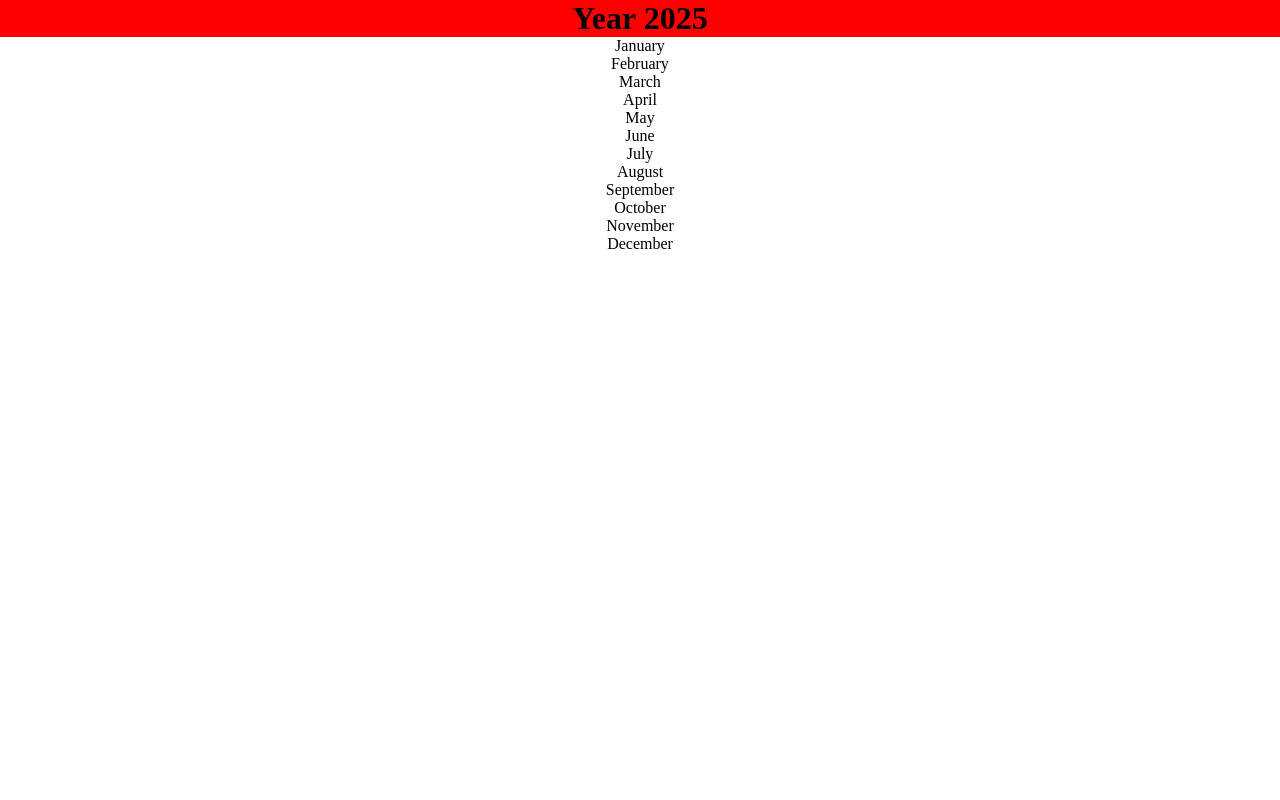
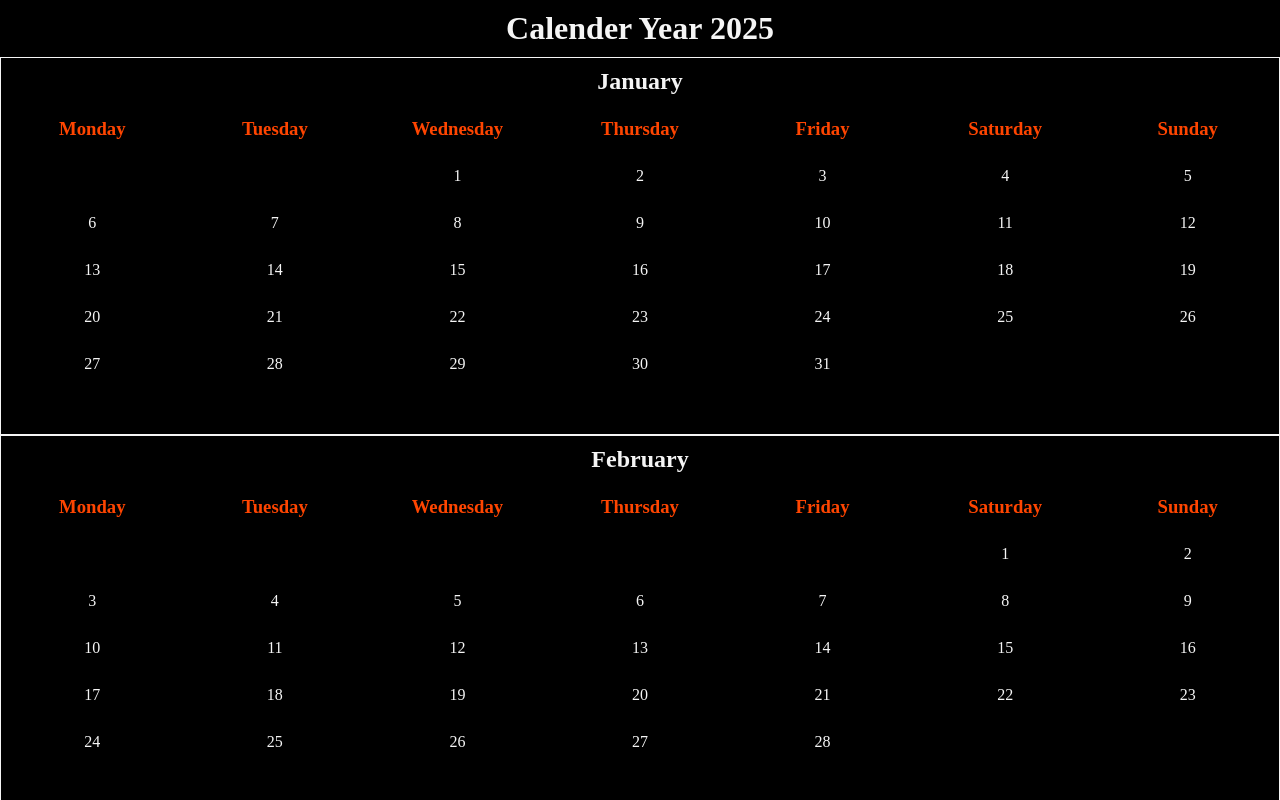
Before and after one commit to Guy0017/calendar-fe, a React (Vite) app: page / in a window 1280 px wide. Shown: the top 800 px of the page. Built offline with nearby package versions, Linux system fonts and the light colour scheme.

Commit message:
Calendar render on html with CSS. Refactored components

```diff
--- a/src/App.css
+++ b/src/App.css
@@ -9,13 +9,50 @@
 }
 
 body {
-  background-color: white;
+  background-color: black;
+  color: whitesmoke;
 }
 
-h1 {
-  background-color: red;
+h1,
+h2 {
+  margin-top: 10px;
+  margin-bottom: 10px;
 }
 
-.month-container, .month {
-  border: solid black 1px;
+.month-container {
+  display: grid;
+  place-items: center;
+  grid-template-columns: repeat(7, 1fr);
+  grid-template-rows: repeat(8, 1fr);
+  border: solid whitesmoke 1px;
 }
+
+.wrapper {
+  display: contents;
+}
+
+.month-title {
+  grid-column: 1 / 7 span;
+  margin-bottom: 10px;
+}
+
+
+.blank {
+}
+
+.weekNumberHeading {
+
+}
+
+.weekdayHeading,
+.weekNumberHeading {
+  color: orangered;
+}
+
+.dayNumber {
+  border: solid transparent 1px;
+}
+
+.dayNumber:hover {
+  border-color: whitesmoke;
+}
--- a/src/App.jsx
+++ b/src/App.jsx
@@ -1,66 +1,90 @@
 import { useEffect, useState } from 'react';
 import './App.css';
+import format from './utils/format';
+import Header from './components/Header';
+import WeekdaysColumn from './components/WeekdaysColumn';
+import CalendarDays from './components/CalendarDays';
 
 function App() {
   const [today, setToday] = useState(new Date());
   const [year, setYear] = useState(today.getFullYear());
   const [calendar, setCalendar] = useState({});
   const [locale, setLocale] = useState('en-GB');
+  const [renderMonths, setRenderMonths] = useState([]);
 
   useEffect(() => {
     generateCalendar();
-  }, []);
+    generateHeadings();
+  }, [year, locale]);
+
+  useEffect(() => {
+    calendar[year] && console.log(calendar[year]);
+  }, [calendar]);
+
+  function generateHeadings() {
+    const localeMonths = [];
+
+    const workingMonthDate = new Date(year, 0, 1);
+
+    for (let i = 0; i < 12; i++) {
+      const formattedMonth = format(workingMonthDate, locale, 'month');
+
+      localeMonths.push(formattedMonth);
+
+      workingMonthDate.setMonth(workingMonthDate.getMonth() + 1);
+    }
+
+    setRenderMonths(localeMonths);
+  }
 
   function generateCalendar() {
-    let workingDate = new Date(year, 0, 1);
+    const startDate = new Date(year, 0, 1);
+    const endDate = new Date(year, 11, 31);
 
-    const newCalendar = { ...calendar };
+    const newCalendar = {};
 
-    for (let i = 0; i < 12; i++) {
-      const month = format(workingDate, locale, 'month');
+    while (startDate <= endDate) {
+      const month = startDate.getMonth();
 
       const data = {
-        startingWeekday: format(workingDate, locale, 'weekday'),
-        totalDays: new Date(year, i + 1, 0).getDate(),
+        dayOfMonth: startDate.getDate(),
+        weekday: format(startDate, locale, 'weekday'),
+        month: format(startDate, locale, 'month'),
+        year,
       };
 
-      newCalendar[year] ||= { [month]: data };
-      newCalendar[year][month] = data;
+      newCalendar[year] ||= {};
+      newCalendar[year][month] ||= {
+        totalDays: new Date(year, month + 1, 0).getDate(),
+        firstWeekday: startDate.getDay(),
+        date: [],
+      };
 
-      workingDate.setMonth(workingDate.getMonth() + 1);
+      newCalendar[year][month]['date'].push(data);
+
+      startDate.setDate(startDate.getDate() + 1);
     }
 
-    setCalendar({ ...newCalendar });
+    setCalendar(newCalendar);
   }
 
   return (
-    <>
-      <div>
-        <h1>Year {year}</h1>
-      </div>
-      <div>
-        {calendar[year] &&
-          Object.keys(calendar[year]).map((keys) => {
-            return (
-              <ol key={`${keys + year}`}>
-                <li>{keys}</li>
-              </ol>
-            );
-          })}
-      </div>
-    </>
+    <main>
+      <Header year={year} />
+
+      {calendar[year] &&
+        renderMonths.map((month, index) => {
+          return (
+            <div className="month-container" key={month + year}>
+              <h2 className="month-title">{month}</h2>
+
+              <WeekdaysColumn locale={locale} />
+              <CalendarDays month={index} year={year} calendar={calendar} />
+            </div>
+          );
+        })}
+    </main>
   );
 }
 
-function format(date, locale, option) {
-  const format = {
-    day: { day: 'numeric' },
-    weekday: { weekday: 'long' },
-    month: { month: 'long' },
-    year: { year: 'numeric' },
-  };
-
-  return date.toLocaleDateString(locale, format[option]);
-}
-
 export default App;
--- /dev/null
+++ b/src/components/CalendarDays.jsx
@@ -0,0 +1,22 @@
+import { useState, useEffect } from 'react';
+import renderAdjustment from '../utils/renderAdjustment';
+
+function CalendarDays({ month, year, calendar }) {
+  const [renderCalendarDays, setRenderCalendarDays] = useState([]);
+
+  useEffect(() => {
+    const adjustedCalendarDays = renderAdjustment(month, year, calendar);
+
+    setRenderCalendarDays(adjustedCalendarDays[month]['date']);
+  }, [month]);
+
+  return renderCalendarDays.map((weekday, index) => {
+    return (
+      <>
+        <p key={weekday + month + year}>{weekday['dayOfMonth']}</p>
+      </>
+    );
+  });
+}
+
+export default CalendarDays;
--- /dev/null
+++ b/src/components/Header.jsx
@@ -0,0 +1,11 @@
+function Header({ year }) {
+  const header = `Calender Year ${year}`;
+
+  return (
+    <header>
+      <h1>{header}</h1>
+    </header>
+  );
+}
+
+export default Header;
--- /dev/null
+++ b/src/components/WeekdaysColumn.jsx
@@ -0,0 +1,39 @@
+import { useEffect, useState } from 'react';
+import format from '../utils/format';
+
+function Days({ locale }) {
+  const [weekdaysHeading, setWeekdaysHeading] = useState([locale]);
+
+  useEffect(() => {
+    generateWeekdaysHeadings(locale);
+  }, [locale]);
+
+  function generateWeekdaysHeadings() {
+    const localeWeekday = [];
+    const workingDayDate = new Date(2024, 0, 1);
+
+    while (localeWeekday.length < 7) {
+      const formattedDay = format(workingDayDate, locale, 'weekday');
+
+      localeWeekday.push(formattedDay);
+
+      workingDayDate.setDate(workingDayDate.getDate() + 1);
+    }
+
+    setWeekdaysHeading(localeWeekday);
+  }
+
+  return (
+    <>
+      {weekdaysHeading.map((weekday) => {
+        return (
+          <h3 className="weekdayHeading" key={weekday}>
+            {weekday}
+          </h3>
+        );
+      })}
+    </>
+  );
+}
+
+export default Days;
--- /dev/null
+++ b/src/utils/format.js
@@ -0,0 +1,12 @@
+function format(date, locale, option) {
+  const format = {
+    day: { day: 'numeric' },
+    weekday: { weekday: 'long' },
+    month: { month: 'long' },
+    year: { year: 'numeric' },
+  };
+
+  return date.toLocaleDateString(locale, format[option]);
+}
+
+export default format;
--- /dev/null
+++ b/src/utils/renderAdjustment.js
@@ -0,0 +1,27 @@
+function renderAdjustment(month, year, calendar) {
+  const calendarMonths = JSON.parse(JSON.stringify(calendar[year]));
+
+  const weekdayAdjustment = {
+    1: 0,
+    2: 1,
+    3: 2,
+    4: 3,
+    5: 4,
+    6: 5,
+    0: 6,
+  };
+
+  const emptySpace = '';
+
+  const firstWeekday = calendarMonths[month]['firstWeekday'];
+  let adjustment = weekdayAdjustment[firstWeekday];
+
+  while (adjustment > 0) {
+    calendarMonths[month]['date'].unshift(emptySpace);
+    adjustment--;
+  }
+
+  return calendarMonths;
+}
+
+export default renderAdjustment;
```
Also changed, not shown: src/components/MonthsHeadings.jsx (added, +26 -0 lines).
